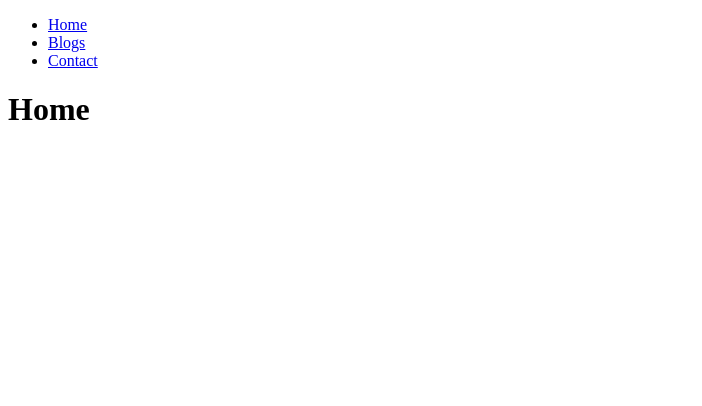
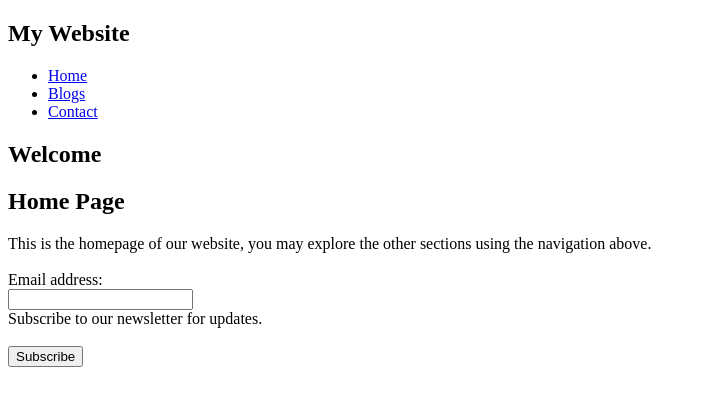
Before and after one commit to WLeskinen/Full-stack-programming-2024---IT00EB90-3003, a React (Vite) app in the folder FifthExercise-main/: page / in a window 1280 px wide. Shown: the top 406 px of the page, without its empty margins (0-702 px from the left). Built offline with nearby package versions, Linux system fonts and the light colour scheme.

Commit message:
Finished base homepage. Styling to be added later

```diff
--- a/FifthExercise-main/src/App.jsx
+++ b/FifthExercise-main/src/App.jsx
@@ -1,4 +1,3 @@
-import ReactDOM from "react-dom/client";
 import { BrowserRouter, Routes, Route } from "react-router-dom";
 import Layout from "./pages/Layout";
 import Home from "./pages/Home";
--- a/FifthExercise-main/src/pages/Home.jsx
+++ b/FifthExercise-main/src/pages/Home.jsx
@@ -1,5 +1,38 @@
-const Home = () => {
-    return <h1>Home</h1>;
+import React, { useState } from 'react';
+import { Card, Form, Button, Alert } from 'react-bootstrap';
+
+export default function Home() {
+  const [email, setEmail] = useState('');
+  const [showSuccess, setShowSuccess] = useState(false);
+
+  const handleSubmit = (event) => {
+    event.preventDefault();
+    setShowSuccess(true);
   };
 
-  export default Home;
+  return (
+    <div>
+      <h2>Welcome</h2>
+      <h2>Home Page</h2>
+      <div>This is the homepage of our website, you may explore the other sections using the navigation above.</div>
+      <br />
+      <Card>
+        <Card.Body>
+          <Form onSubmit={handleSubmit}>
+            <Form.Group controlId="formBasicEmail">
+              <Form.Label>Email address: </Form.Label>
+              <br></br>
+              <Form.Control type="email" onChange={e => setEmail(e.target.value)} />
+              <div>Subscribe to our newsletter for updates.</div>
+            </Form.Group>
+            <br></br>
+            <Button variant="primary" type="submit">
+              Subscribe
+            </Button>
+          </Form>
+          {showSuccess && <Alert variant="success">Successfully subscribed with email: {email}</Alert>}
+        </Card.Body>
+      </Card>
+    </div>
+  );
+}
--- a/FifthExercise-main/src/pages/Layout.jsx
+++ b/FifthExercise-main/src/pages/Layout.jsx
@@ -4,6 +4,7 @@ const Layout = () => {
   return (
     <>
       <nav>
+        <h1>My Website</h1>
         <ul>
           <li>
             <Link to="/">Home</Link>
--- a/FifthExercise-main/src/pages/NoPage.jsx
+++ b/FifthExercise-main/src/pages/NoPage.jsx
@@ -1,5 +1,5 @@
 const NoPage = () => {
-    return <h1>404</h1>;
+    return <h1>Error 404: Page not found</h1>;
   };
 
   export default NoPage;
```
